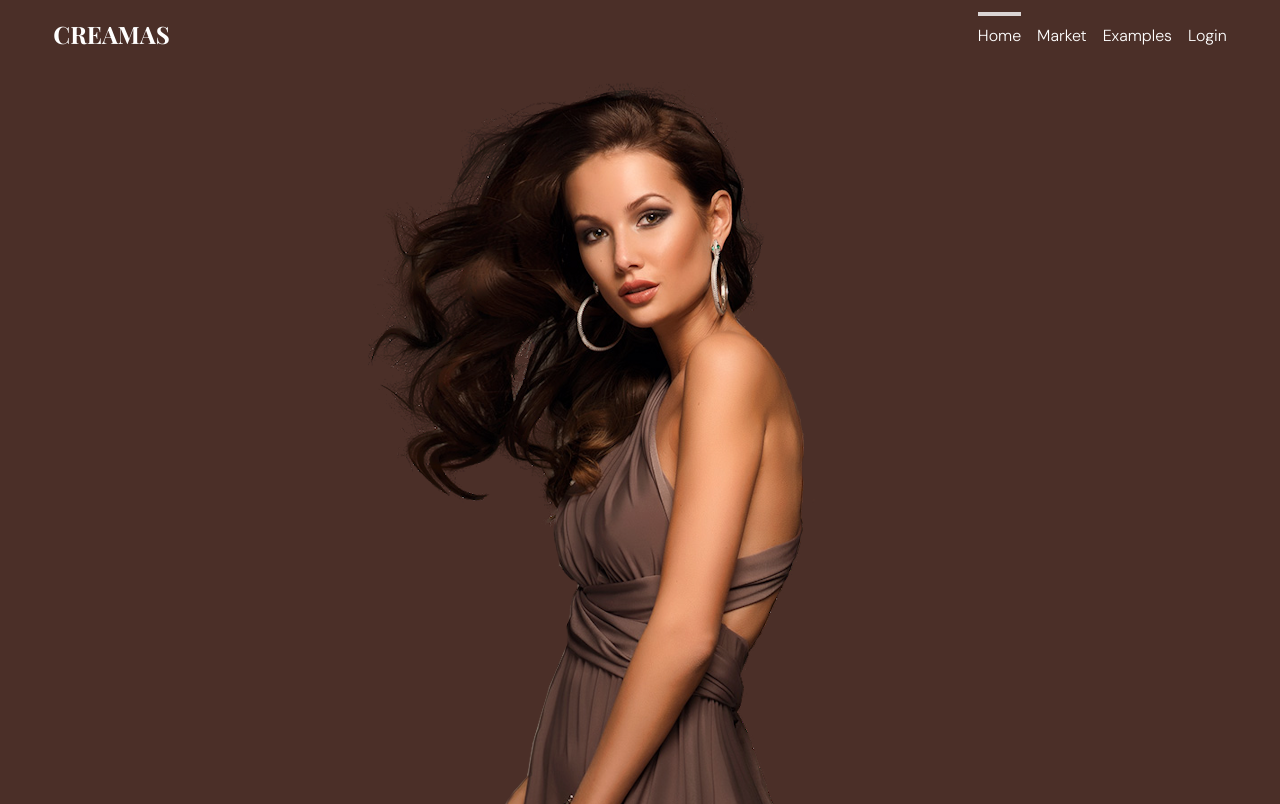
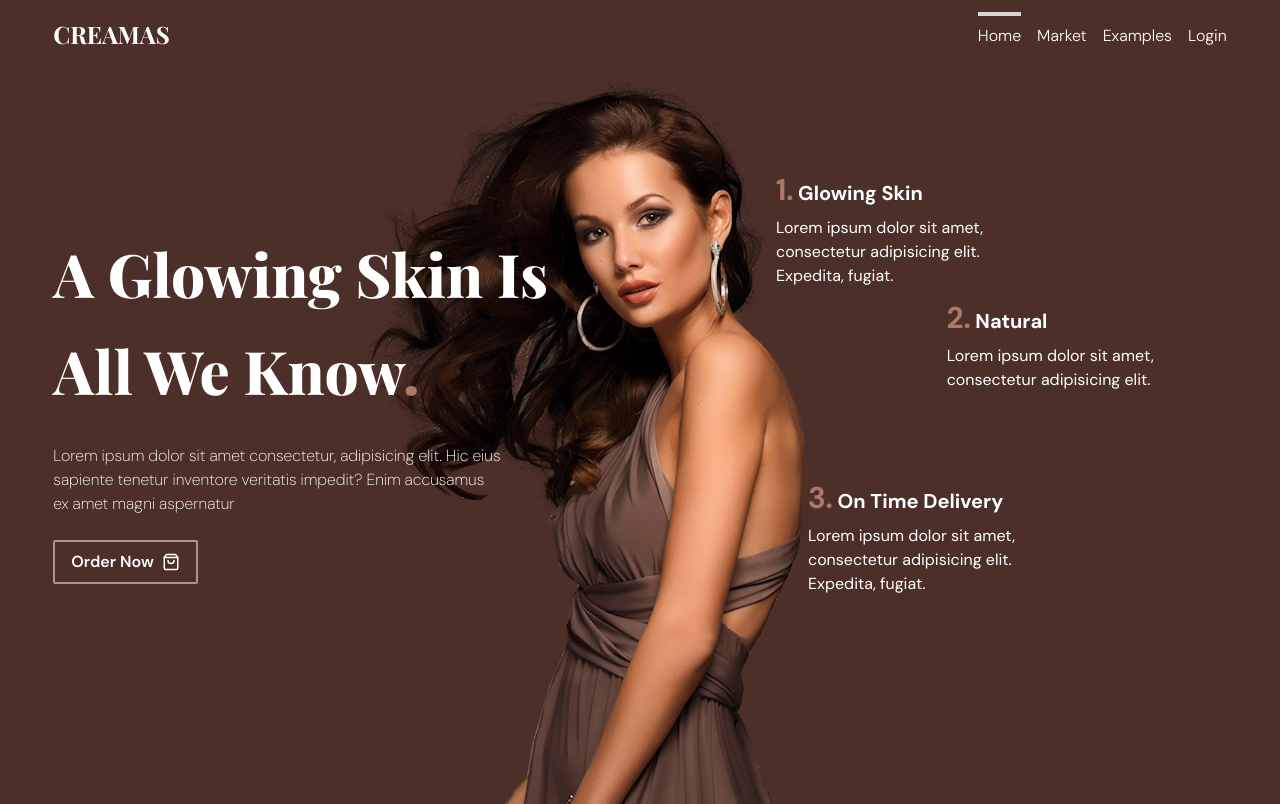
Before and after one commit to benjaminnkem/creamas, a Next.js app: page / in a window 1280 px wide. Built offline with nearby package versions, Linux system fonts and the light colour scheme.

Commit message:
feature: created basic hero section

```diff
--- a/app/globals.css
+++ b/app/globals.css
@@ -31,7 +31,16 @@ html {
   overflow-x: hidden;
 }
 
+*::-webkit-scrollbar {
+  display: none;
+}
+
 body {
   overflow-x: hidden;
   transition: color 0.2s, background-color 0.2s;
+  color: white;
 }
+
+.text-shadow {
+  text-shadow: 0 0 4px rgba(0, 0, 0, 0.24);
+}
--- a/components/Common/Custom/width-clamp.tsx
+++ b/components/Common/Custom/width-clamp.tsx
@@ -1,11 +1,13 @@
 interface Props
   extends React.PropsWithChildren,
-    React.DetailedHTMLProps<React.HTMLAttributes<HTMLDivElement>, HTMLDivElement> {}
+    React.DetailedHTMLProps<React.HTMLAttributes<HTMLDivElement>, HTMLDivElement> {
+  addClass?: string;
+}
 
 const WidthClamp: React.FC<Props> = (props) => {
-  const { children, ...others } = props;
+  const { children, addClass, ...others } = props;
   return (
-    <div className="md:max-w-[1288px] mx-auto w-11/12" {...others}>
+    <div className={`${addClass ?? ""} md:max-w-[1488px] mx-auto w-11/12`} {...others}>
       {children}
     </div>
   );
--- a/components/UI/Home/index.tsx
+++ b/components/UI/Home/index.tsx
@@ -1,10 +1,30 @@
 "use client";
 
+import WidthClamp from "@/components/Common/Custom/width-clamp";
+import { playfair } from "@/lib/utils/fonts";
+import classNames from "classnames";
 import Image from "next/image";
+import { ShoppingBagIcon } from "lucide-react";
+// import { gsap } from "gsap";
 
 const HomePage = () => {
+  // gsap.to(".overlay-layer-1", { height: 0, delay: 0.25 });
+  // gsap.to(".overlay-layer-2", { height: 0, delay: 0.45 });
+  // gsap.to(".overlay-layer-3", { height: 0, delay: 0.6 });
+
+  const joinUsClass = classNames([
+    "bg-transparent px-4 py-2 rounded-sm font-semibold duration-200 transition-colors gap-2",
+    "border-2 border-white/50 hover:bg-[#ae7769] hover:border-transparent flex items-center",
+  ]);
+
   return (
     <main>
+      {/* <div className="overlay flex absolute z-[200] min-h-screen w-full top-0 left-0">
+        <div className="flex-1 bg-[#4b2f28] min-h-screen overlay-layer-1"></div>
+        <div className="flex-1 bg-[#4b2f28] min-h-screen overlay-layer-2"></div>
+        <div className="flex-1 bg-[#4b2f28] min-h-screen overlay-layer-3"></div>
+      </div> */}
+
       <div className="fixed bg-[#4b2f28] text-white -z-[10] w-full min-h-screen top-0 left-0">
         <Image
           src={"/images/backgrounds/model1.png"}
@@ -16,7 +36,48 @@ const HomePage = () => {
         />
       </div>
 
-      <section></section>
+      {/* Hero */}
+      <section>
+        <div className="h-screen -mt-[4rem] flex items-center">
+          <WidthClamp addClass="flex items-center">
+            <div className="flex-1 space-y-6">
+              <h1 className={`${playfair.className} font-extrabold text-6xl text-white leading-relaxed`}>
+                A Glowing Skin Is <br />
+                All We Know<span className="text-[#ae7769]">.</span>
+              </h1>
+              <p className="font-extralight max-w-md">
+                Lorem ipsum dolor sit amet consectetur, adipisicing elit. Hic eius sapiente tenetur inventore veritatis
+                impedit? Enim accusamus ex amet magni aspernatur
+              </p>
+              <button className={joinUsClass}>
+                <span>Order Now</span>
+                <ShoppingBagIcon size={18} />
+              </button>
+            </div>
+            <div className="flex-1 relative min-h-[30rem]">
+              <div className="absolute space-y-2 left-32 top-0 max-w-[18rem] backdrop-blur-sm p-2">
+                <p className="font-bold text-xl w-fit">
+                  <span className="text-3xl text-[#ae7769]">1.</span> Glowing Skin
+                </p>
+                <p>Lorem ipsum dolor sit amet, consectetur adipisicing elit. Expedita, fugiat.</p>
+              </div>
+              <div className="absolute space-y-2 right-0 top-[8rem] max-w-[18rem] backdrop-blur-sm p-2">
+                <p className="font-bold text-xl w-fit">
+                  <span className="text-3xl text-[#ae7769]">2.</span> Natural
+                </p>
+                <p>Lorem ipsum dolor sit amet, consectetur adipisicing elit.</p>
+              </div>
+              <div className="absolute bottom-10 left-40 space-y-2 max-w-[18rem] backdrop-blur-sm p-2">
+                <p className="font-bold text-xl w-fit">
+                  {" "}
+                  <span className="text-3xl text-[#ae7769]">3.</span> On Time Delivery
+                </p>
+                <p>Lorem ipsum dolor sit amet, consectetur adipisicing elit. Expedita, fugiat.</p>
+              </div>
+            </div>
+          </WidthClamp>
+        </div>
+      </section>
     </main>
   );
 };
```
